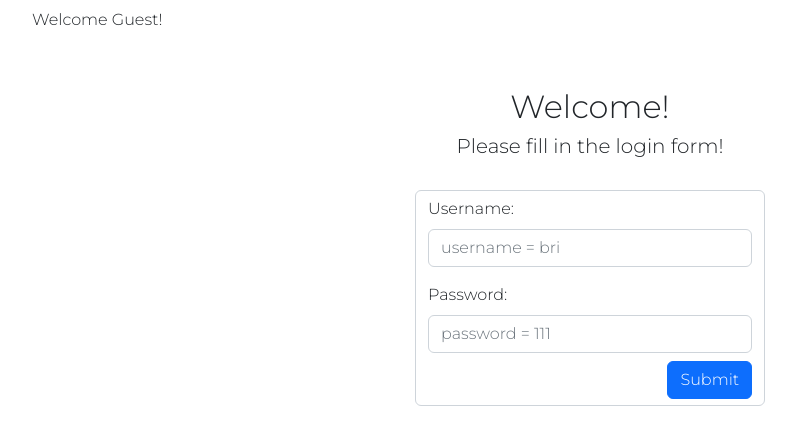
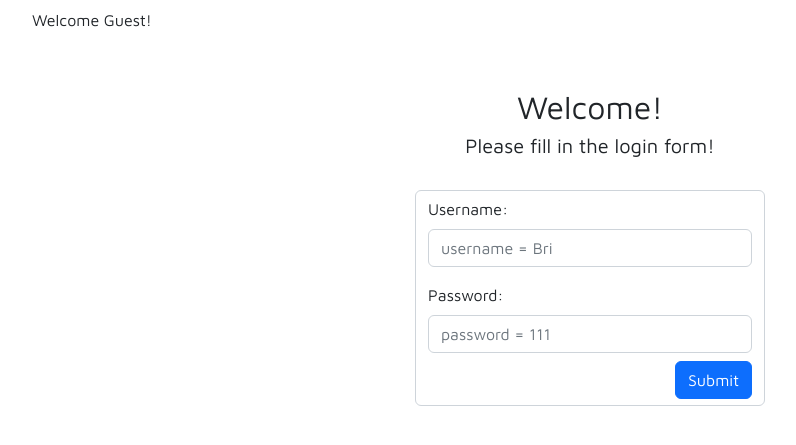
Before and after one commit to BrigitaGrybaiteBartke/PHP_File-Manager, a PHP site: page / in a window 1280 px wide. Shown: the top 445 px of the page, without its empty margins (50-846 px from the left). Run offline with PHP 8.4, Linux system fonts and the light colour scheme.

Commit message:
fixed errors

```diff
--- a/index.php
+++ b/index.php
@@ -10,7 +10,7 @@ if ($_SERVER["REQUEST_METHOD"] == 'POST') {
     if (isset($_POST['submit']) and !empty($_POST['username'] and !empty($_POST['password']))) {
         $username = filter_var($_POST['username'], FILTER_SANITIZE_SPECIAL_CHARS);
         $password = filter_var($_POST['password'], FILTER_SANITIZE_SPECIAL_CHARS);
-        if ($username == 'bri' and $password == '111') {
+        if ($username == 'Bri' and $password == '111') {
             $_SESSION['username'] = $username;
             $_SESSION['password'] = $password;
             $_SESSION['logged'] = true;
@@ -39,8 +39,9 @@ if (isset($_POST['newFolder'])) {
         $newFolderName = $_POST['createNewFolder'];
 
         $dirCreate = './' . $newFolderName;
+
         if (isset($_GET['path'])) {
-            $dirCreate .=  $_GET['path'] . '/' . $newFolderName;
+            $dirCreate =  $_GET['path'] . '/' . $newFolderName;
         }
 
         if (!is_dir($dirCreate)) {
@@ -59,10 +60,11 @@ if (isset($_POST['upload'])) {
         $file_name = $_FILES['upload']['name'];
         $file_size = $_FILES['upload']['size'];
         $file_tmp = $_FILES['upload']['tmp_name'];
-        $target_dir = "./${file_name}";
+        // $target_dir = "./${file_name}";
+        $target_dir = './' . $file_name;
 
         if (isset($_GET['path'])) {
-            $target_dir = '.' . $_GET['path'] . '/' . $file_name;
+            $target_dir = $_GET['path'] . '/' . $file_name;
         }
 
         $file_ext = explode('.', $file_name);
@@ -97,14 +99,17 @@ if (isset($_POST['upload'])) {
     <!-- Bootstrap  -->
     <link href="https://cdn.jsdelivr.net/npm/bootstrap@5.2.1/dist/css/bootstrap.min.css" rel="stylesheet" integrity="sha384-iYQeCzEYFbKjA/T2uDLTpkwGzCiq6soy8tYaI1GyVh/UjpbCx/TYkiZhlZB6+fzT" crossorigin="anonymous">
 
+
+
     <link rel="preconnect" href="https://fonts.googleapis.com">
     <link rel="preconnect" href="https://fonts.gstatic.com" crossorigin>
-    <link href="https://fonts.googleapis.com/css2?family=Montserrat:wght@300&display=swap" rel="stylesheet">
+    <link href="https://fonts.googleapis.com/css2?family=Maven+Pro:wght@400;600;800&display=swap" rel="stylesheet">
 
     <style>
         body {
-            font-family: 'Montserrat', sans-serif;
+            font-family: 'Maven Pro', sans-serif;
         }
+
         .width {
             width: 350px;
         }
@@ -133,7 +138,7 @@ if (isset($_POST['upload'])) {
 
                                 <div class="mb-3">
                                     <label for="username" class="form-label">Username: </label>
-                                    <input type="text" name="username" placeholder="username = bri" class="form-control">
+                                    <input type="text" name="username" placeholder="username = Bri" class="form-control">
                                 </div>
                                 <div>
                                     <label for="password" class="form-label">Password: </label>
@@ -220,8 +225,10 @@ if (isset($_POST['upload'])) {
                     $current = '.';
 
                     if (isset($_GET['path'])) {
-                        $current .= $_GET['path'];
+                        $current = $_GET['path'];
                     }
+
+                    var_dump($current);
 
                     $list = array_diff(scandir($current), array('.', '..'));
 
@@ -230,9 +237,9 @@ if (isset($_POST['upload'])) {
                         $isFolder = is_dir($folderPath);
 
                         if ($isFolder) {
-                                print("<tr><td>" . "<a href='?path=" . $folderPath . "'>" . $listItem . "</a></td>");
-                                print('<td>Directory</td>');
-                                print('<td></td>');
+                            print("<tr><td>" . "<a href='?path=" . $folderPath . "'>" . $listItem . "</a></td>");
+                            print('<td>Directory</td>');
+                            print('<td></td>');
                         }
 
                         $pathToFile = $current . '/' . $listItem;
```
